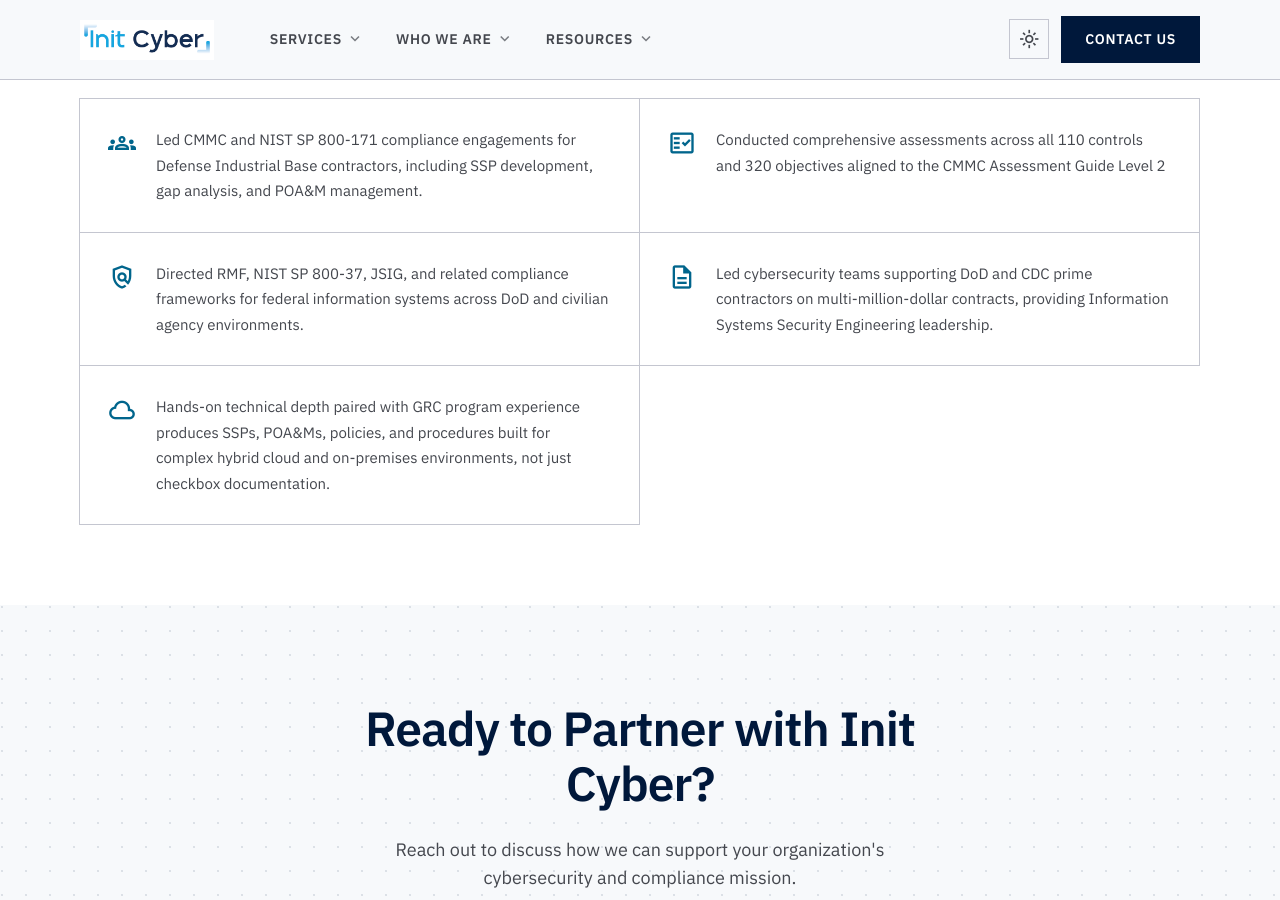
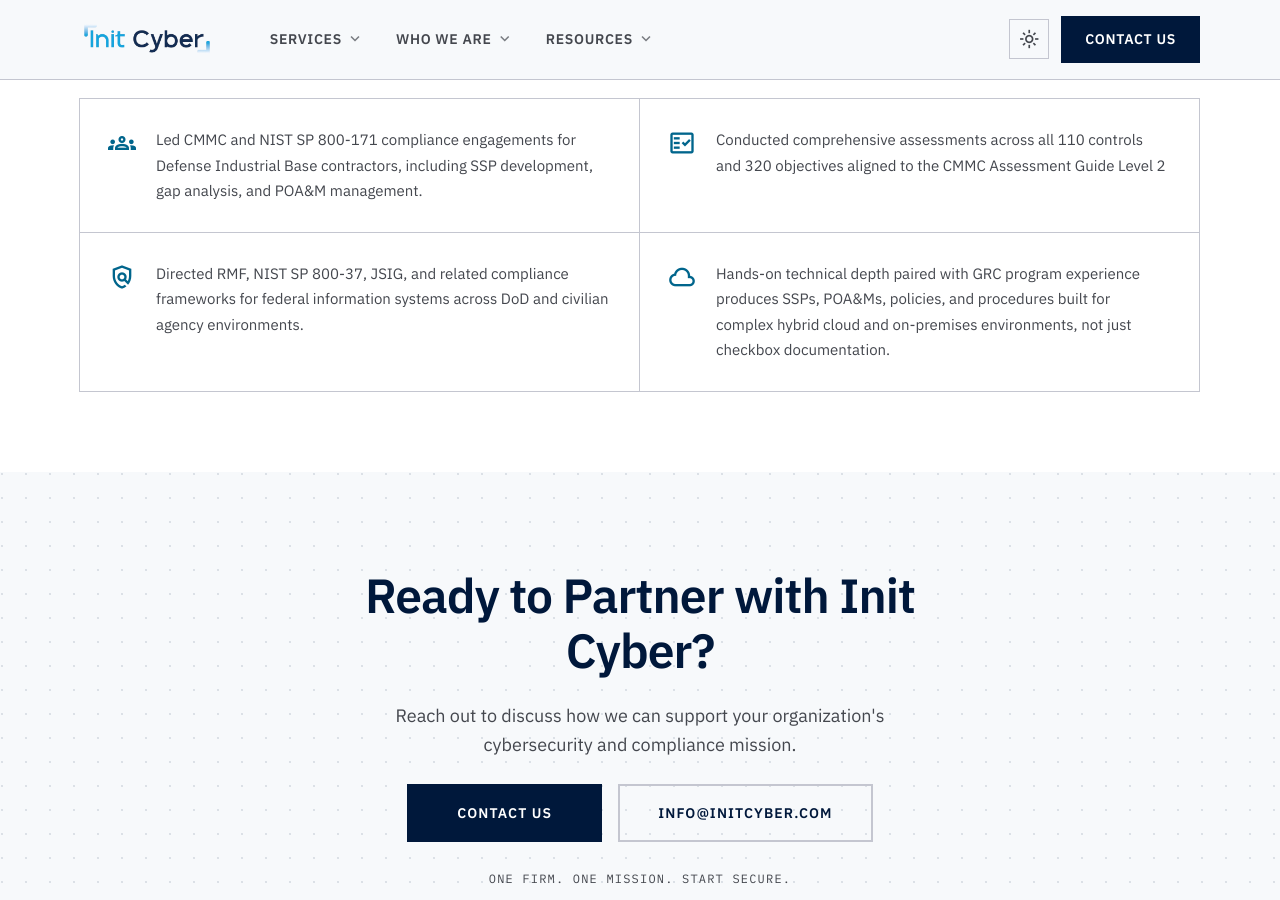
Before and after one commit to initcyber/initcyber.github.io, a Jekyll site: the page built from capability-statement.md, in a window 1280 px wide and 900 px high, scrolled down 2476 px. Built offline with Jekyll 4.4.1, drawn with Linux system fonts in a browser that asks for light colours.

Commit message:
updated favicxon and capability statement

```diff
--- a/_layouts/capability-statement.html
+++ b/_layouts/capability-statement.html
@@ -130,12 +130,6 @@
         <span class="material-symbols-outlined cap-exp-icon">policy</span>
         <p>Directed RMF, NIST SP 800-37, JSIG, and related compliance frameworks for federal information systems across DoD and civilian agency environments.</p>
       </div>
-
-      <div class="cap-exp-item">
-        <span class="material-symbols-outlined cap-exp-icon">description</span>
-        <p>Led cybersecurity teams supporting DoD and CDC prime contractors on multi-million-dollar contracts, providing Information Systems Security Engineering leadership.</p>
-      </div>
-
       <div class="cap-exp-item">
         <span class="material-symbols-outlined cap-exp-icon">cloud</span>
         <p>Hands-on technical depth paired with GRC program experience produces SSPs, POA&Ms, policies, and procedures built for complex hybrid cloud and on-premises environments, not just checkbox documentation.</p>
--- a/_layouts/default.html
+++ b/_layouts/default.html
@@ -5,7 +5,7 @@
   <meta charset="utf-8">
   <title>{% if page.title %}{{page.title}} | {{ site.title }}{% else %}{{ site.title | escape }}{% endif %}</title>
   <meta name="viewport" content="width=device-width, initial-scale=1" />
-  <link rel="icon" type="image/png" href="{{ '/images/favicon-32x32.svg' | relative_url }}">
+  <link rel="icon" type="image/png" href="{{ '/images/favicon-32x32.png' | relative_url }}">
   <!-- Google Fonts - IBM Plex Sans + Mono -->
   <link rel="preconnect" href="https://fonts.googleapis.com">
   <link rel="preconnect" href="https://fonts.gstatic.com" crossorigin>
```
Also changed, not shown: images/android-chrome-192x192.png (added), images/android-chrome-512x512.png (added), images/apple-touch-icon.png (added), images/austin-distel-nGc5RT2HmF0-unsplash.jpg (deleted), images/favicon-16x16.png (added), images/favicon-32x32.png (added), images/favicon-32x32.svg (deleted), images/favicon.ico (added), images/logo/logo-mobile.png, images/logo/logo.png, images/thom-holmes-Lrfw0U_o9I0-unsplash.jpg (deleted).
